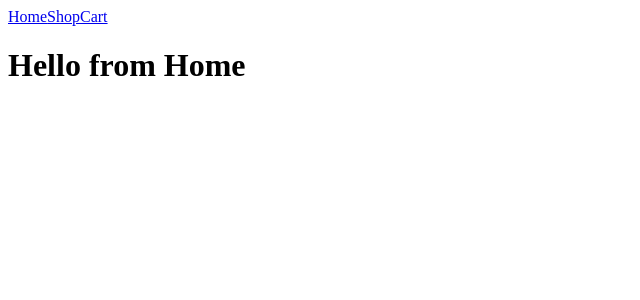
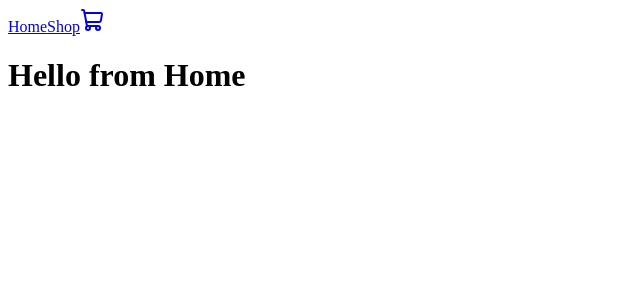
Before and after one commit to lozukka/mock-shopping-cart, a React (Vite) app: page / in a window 1280 px wide. Shown: the top 300 px of the page, without its empty margins (0-640 px from the left). Built offline with nearby package versions, Linux system fonts and the light colour scheme.

Commit message:
changed cart link to shopping cart

```diff
--- a/src/components/Navbar.jsx
+++ b/src/components/Navbar.jsx
@@ -1,11 +1,14 @@
 import { Link } from "react-router";
+import { ShoppingCart } from "lucide-react";
 
 function NavBar() {
   return (
     <>
       <Link to="/">Home</Link>
       <Link to="shop">Shop</Link>
-      <Link to="cart">Cart</Link>
+      <Link to="cart">
+        <ShoppingCart />
+      </Link>
     </>
   );
 }
```
